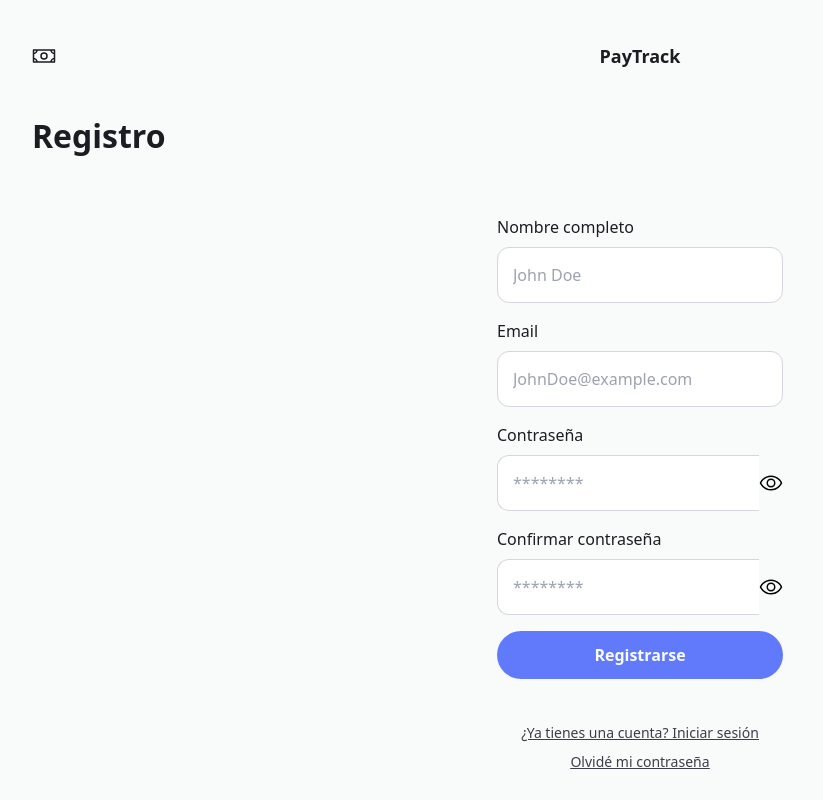
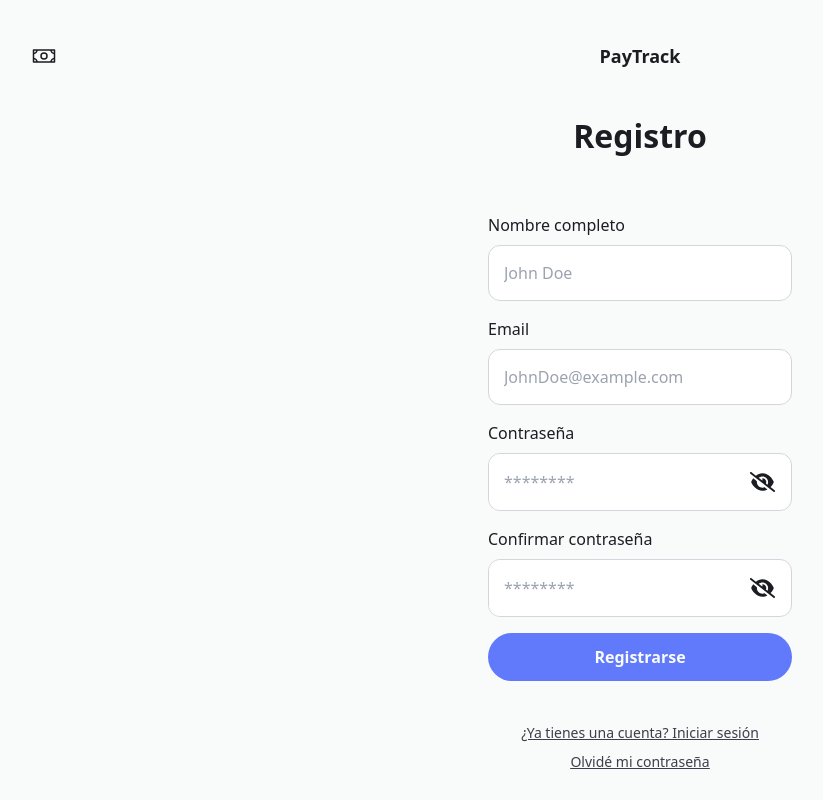
Before and after one commit to Isaac-Abarca/PayTrack, a React (Vite) app: page /signup in a window 1280 px wide. Shown: the whole page, without its empty margins (0-823 px from the left). Built offline with nearby package versions, Linux system fonts and the light colour scheme; no server answers.

Commit message:
Cambios basicos en el dise;o del login y del signUp

```diff
--- a/package.json
+++ b/package.json
@@ -12,6 +12,8 @@
   "dependencies": {
     "@emotion/react": "^11.11.4",
     "@emotion/styled": "^11.11.5",
+    "@fortawesome/free-solid-svg-icons": "^6.6.0",
+    "@fortawesome/react-fontawesome": "^0.2.2",
     "@mui/icons-material": "^5.16.0",
     "@mui/material": "^5.16.0",
     "dotenv": "^16.4.5",
--- a/src/assets/EyeIcon.jsx
+++ b/src/assets/EyeIcon.jsx
@@ -1,15 +1,12 @@
 /* eslint-disable react/prop-types */
-
+import { FontAwesomeIcon } from '@fortawesome/react-fontawesome';
+import { faEye, faEyeSlash } from '@fortawesome/free-solid-svg-icons';
 
 const EyeIcon = ({ show }) => {
   return show ? (
-    <svg xmlns="http://www.w3.org/2000/svg" width="24px" height="24px" fill="currentColor" viewBox="0 0 256 256">
-      <path d="M247.31,124.76c-.35-.79-8.82-19.58-27.65-38.41C194.57,61.26,162.88,48,128,48S61.43,61.26,36.34,86.35C17.51,105.18,9,124,8.69,124.76a8,8,0,0,0,0,6.5c.35.79,8.82,19.57,27.65,38.4C61.43,194.74,93.12,208,128,208s66.57-13.26,91.66-38.34c18.83-18.83,27.3-37.61,27.65-38.4A8,8,0,0,0,247.31,124.76ZM128,192c-30.78,0-57.67-11.19-79.93-33.25A133.47,133.47,0,0,1,25,128,133.33,133.33,0,0,1,48.07,97.25C70.33,75.19,97.22,64,128,64s57.67,11.19,79.93,33.25A133.46,133.46,0,0,1,231.05,128C223.84,141.46,192.43,192,128,192Zm0-112a48,48,0,1,0,48,48A48.05,48.05,0,0,0,128,80Zm0,80a32,32,0,1,1,32-32A32,32,0,0,1,128,160Z"></path>
-    </svg>
+    <FontAwesomeIcon icon={faEye} size="lg" />
   ) : (
-    <svg xmlns="http://www.w3.org/2000/svg" width="24px" height="24px" fill="currentColor" viewBox="0 0 256 256">
-      <path d="M247.31,124.76c-.35-.79-8.82-19.58-27.65-38.41C194.57,61.26,162.88,48,128,48S61.43,61.26,36.34,86.35C17.51,105.18,9,124,8.69,124.76a8,8,0,0,0,0,6.5c.35.79,8.82,19.57,27.65,38.4C61.43,194.74,93.12,208,128,208s66.57-13.26,91.66-38.34c18.83-18.83,27.3-37.61,27.65-38.4A8,8,0,0,0,247.31,124.76ZM128,192c-30.78,0-57.67-11.19-79.93-33.25A133.47,133.47,0,0,1,25,128,133.33,133.33,0,0,1,48.07,97.25C70.33,75.19,97.22,64,128,64s57.67,11.19,79.93,33.25A133.46,133.46,0,0,1,231.05,128C223.84,141.46,192.43,192,128,192Zm0-112a48,48,0,1,0,48,48A48.05,48.05,0,0,0,128,80Zm0,80a32,32,0,1,1,32-32A32,32,0,0,1,128,160Z"></path>
-    </svg>
+    <FontAwesomeIcon icon={faEyeSlash} size="lg" />
   );
 };
 
--- a/src/pages/Login.jsx
+++ b/src/pages/Login.jsx
@@ -72,11 +72,11 @@ const Login = () => {
                 type={showPassword ? "text" : "password"}
                 id="password"
                 placeholder="**********"
-                className="login-input"
+                className="login-input password"
                 value={password}
                 onChange={(e) => setPassword(e.target.value)}
               />
-              <button type="button" className="login-password-toggle" onClick={togglePasswordVisibility}>
+              <button type="button" className="login-password-toggle " onClick={togglePasswordVisibility}>
                 <EyeIcon show={showPassword} />
               </button>
             </div>
--- a/src/pages/SignUp.jsx
+++ b/src/pages/SignUp.jsx
@@ -74,26 +74,32 @@ const SignUp = () => {
           <p>Contraseña</p>
           <div className="password-container">
             <input
+              className='password-signUp'
               type={showPassword ? 'text' : 'password'}
               placeholder="********"
               value={password}
               onChange={(e) => setPassword(e.target.value)}
               required
             />
-            <EyeIcon onClick={togglePasswordVisibility} />
+            <button type="button" className="login-password-toggle " onClick={togglePasswordVisibility}>
+              <EyeIcon show={showPassword} />
+            </button>
           </div>
         </label>
         <label>
           <p>Confirmar contraseña</p>
           <div className="password-container">
             <input
+              className='password-signUp'
               type={showPassword ? 'text' : 'password'}
               placeholder="********"
               value={confirmPassword}
               onChange={(e) => setConfirmPassword(e.target.value)}
               required
             />
-            <EyeIcon onClick={togglePasswordVisibility} />
+            <button type="button" className="login-password-toggle " onClick={togglePasswordVisibility}>
+              <EyeIcon show={showPassword} />
+            </button>
           </div>
         </label>
         <button type="submit" className="signup-button">
--- a/src/styles/SettingsModal.css
+++ b/src/styles/SettingsModal.css
@@ -49,7 +49,6 @@
   align-items: center;
   justify-content: space-between;
   padding: 12px 16px;
-  background: #f9fafa;
   min-height: 56px;
   cursor: pointer;
 }
--- a/src/styles/SignUp.css
+++ b/src/styles/SignUp.css
@@ -38,7 +38,7 @@
   font-weight: bold;
   padding: 1rem 1rem 0.75rem;
   margin: 0;
-  text-align: left;
+  text-align: center;
 }
 
 .signup-form {
@@ -74,12 +74,39 @@
   display: flex;
   align-items: center;
   border-radius: 12px;
+  justify-content: space-between;
+  width: 100%;
+  border: 1px solid #d5d6dd;
+  background-color: #ffffff;
+  color: #1c1d22;
+  font-size: 1rem;
+
+  padding: 0 16px 0 0;
+}
+
+.password-container:focus{
+  border: 1px solid #d5d6dd;
 }
 
 .signup-form .password-container input {
-  border-radius: 12px 0 0 12px;
-  border-right: none;
+  border: none;
   flex: 1;
+}
+
+.password-signUp:focus{
+  border: none;
+  outline: none;
+}
+
+.password-signUp:-webkit-autofill,
+.password-signUp:-webkit-autofill:hover,
+.password-signUp:-webkit-autofill:focus {
+  border: none;
+  outline: none;
+  background-color: transparent;
+  -webkit-box-shadow: 0 0 0px 1000px white inset;
+  box-shadow: 0 0 0px 1000px white inset;
+  -webkit-text-fill-color: #000; /* Cambia este color según necesites */
 }
 
 .signup-form .password-container div {
--- a/src/styles/login.css
+++ b/src/styles/login.css
@@ -67,20 +67,41 @@
   font-size: 1rem;
 }
 
+
+
+.login-input:-webkit-autofill,
+.login-input:-webkit-autofill:hover,
+.login-input:-webkit-autofill:focus {
+  outline: none;
+  background-color: transparent;
+  -webkit-box-shadow: 0 0 0px 1000px white inset;
+  box-shadow: 0 0 0px 1000px white inset;
+  -webkit-text-fill-color: #000; /* Cambia este color según necesites */
+}
+
+.password {
+  border: none;
+}
+
 .login-password-group {
   display: flex;
   align-items: center;
+  justify-content: space-between;
+  width: 100%;
+  border-radius: 8px;
+  border: 1px solid #d5d6dd;
+  background-color: #ffffff;
+  color: #1c1d22;
+  font-size: 1rem;
+
+  padding: 0 16px 0 0;
 }
 
 .login-password-toggle {
   display: flex;
   align-items: center;
   justify-content: center;
-  padding: 0 16px;
-  border: 1px solid #d5d6dd;
-  background-color: #ffffff;
   border-left: none;
-  border-radius: 0 8px 8px 0;
   cursor: pointer;
   height: 3.5rem;
 }
```
Also changed, not shown: 1 other file (tests, documents, lock files or other folders).
